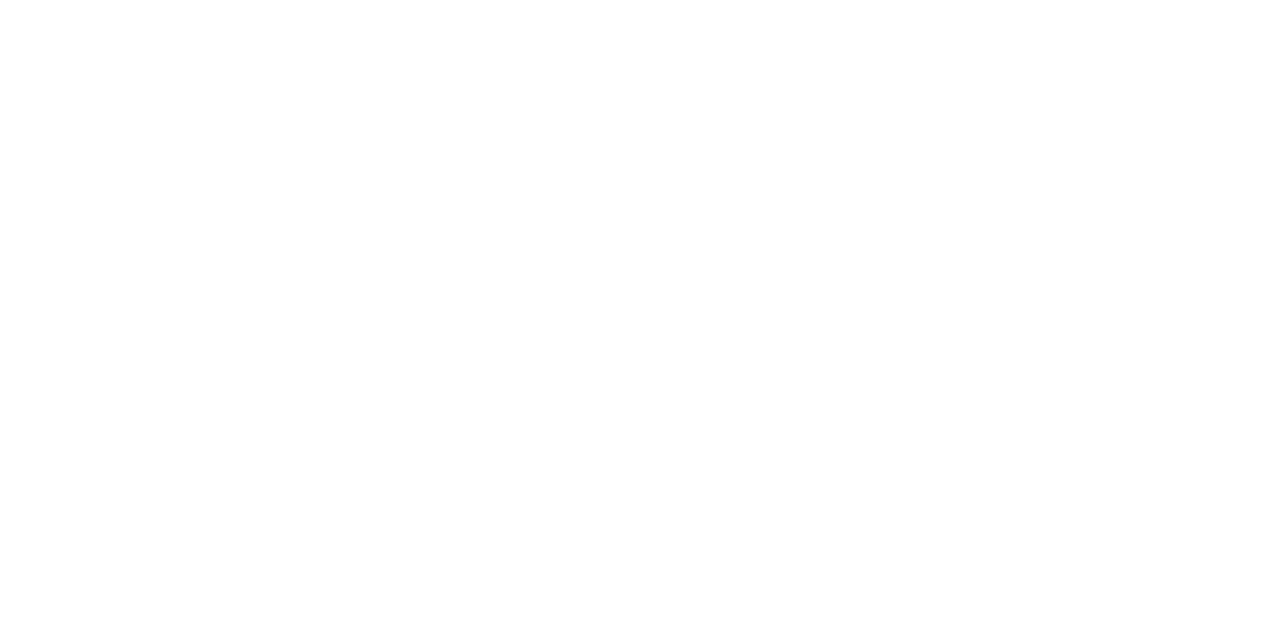
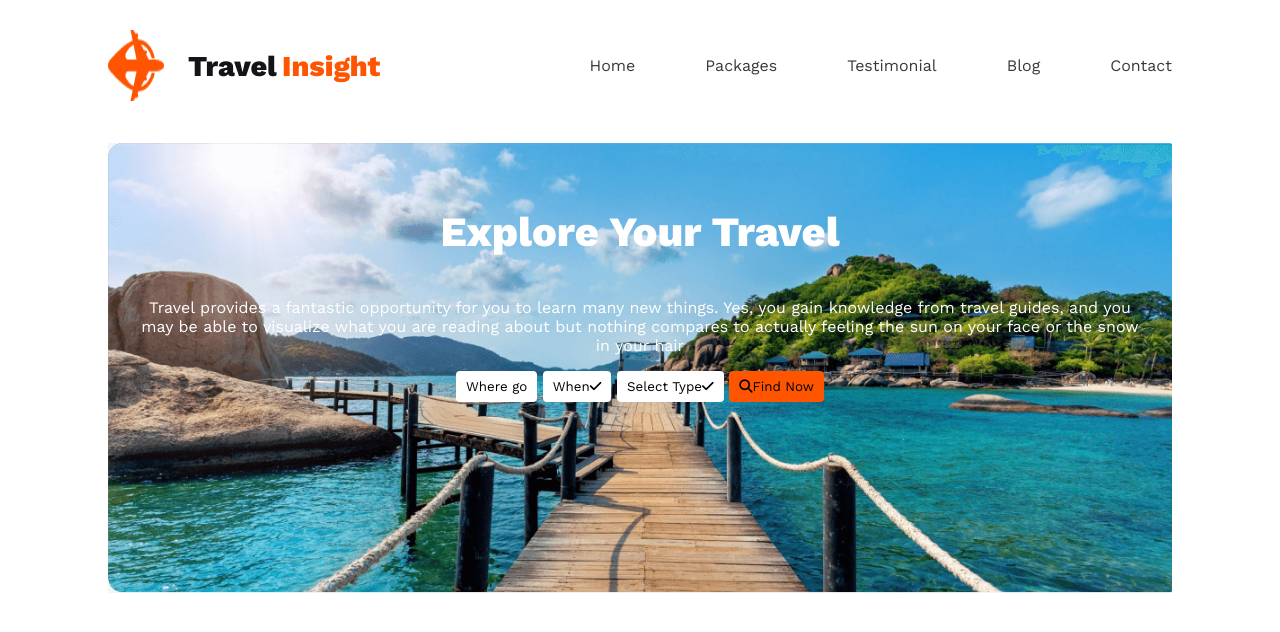
Before and after one commit to mdabdulhalimmasum/assignment2-repository, a plain HTML site: page index.html in a window 1280 px wide. Drawn offline with nearby package versions, Linux system fonts and the light colour scheme.

Commit message:
added navber and section 1

```diff
--- a/index.html
+++ b/index.html
@@ -5,13 +5,40 @@
     <meta name="viewport" content="width=device-width, initial-scale=1.0">
     <title>My Assignment 2</title>
     <link rel="stylesheet" href="styles.css">
+    <link rel="preconnect" href="https://fonts.googleapis.com">
+    <link rel="preconnect" href="https://fonts.gstatic.com" crossorigin>
+    <link href="https://fonts.googleapis.com/css2?family=Merriweather:wght@700&family=Mulish:wght@400;500;600;700&family=Work+Sans:wght@400;500;600;700;800&display=swap" rel="stylesheet">
+    <script src="https://kit.fontawesome.com/fb0849d32e.js" crossorigin="anonymous"></script>
 </head>
 <body>
    <header>
-
+     <nav>
+        <div class="nav-con">
+            <img src="Images/Group 40071 (2).png" alt="">
+            <h3><samp class="nav-h1">Travel</samp> <samp class="nav-h2">Insight</samp></h3>
+        </div>
+        <ul>
+            <li><a href="#">Home</a></li>
+            <li><a href="#">Packages</a></li>
+            <li><a href="#">Testimonial</a></li>
+            <li><a href="#">Blog</a></li>
+            <li><a href="#">Contact</a></li>
+        </ul>
+     </nav>
    </header>
    <main>
-
+     <section class="sec-1">
+        <div class="sec1-con">
+            <h3 class="sec1-h">Explore Your Travel</h3>
+            <p class="sec1-p">Travel provides a fantastic opportunity for you to learn many new things. Yes, you gain knowledge from travel guides, and you may be able to visualize what you are reading about but nothing compares to actually feeling the sun on your face or the snow in your hair</p>
+            <div>
+              <button class="sec1-b">Where go</button>
+              <button class="sec1-b">When<i class="fa-solid fa-check"></i></button>
+              <button class="sec1-b">Select Type<i class="fa-solid fa-check"></i></button>
+              <button class="button-primary"><i class="fa-solid fa-magnifying-glass"></i>Find Now</button>
+            </div>
+        </div>
+     </section>
    </main>
    <footer>
 
--- a/styles.css
+++ b/styles.css
@@ -0,0 +1,75 @@
+*{
+    font-family: 'Merriweather', serif;
+    font-family: 'Mulish', sans-serif;
+    font-family: 'Work Sans', sans-serif;
+}
+/* header section */
+nav{
+    display: flex;
+    justify-content: space-between;
+    margin: 30px 100px;
+}
+nav > ul{
+    display: flex;
+    gap: 70px;
+    align-items: center;
+}
+nav li{
+    list-style: none;
+}
+li a{
+    text-decoration: none;
+    color: #3A3A3A;
+    font-size: 1rem;
+}
+.nav-con{
+    display: flex;
+    gap: 1.5rem;
+}
+.nav-h1{
+    color: #131318;
+    font-size: 1.8rem;
+    font-weight: 800;
+}
+.nav-h2{
+    color: #FF5400;
+    font-size: 1.8rem;
+    font-weight: 800;
+}
+/* sec-1 */
+.sec-1{
+    margin: 30px 100px;
+    background-image: url(Images/Group\ 13\ \(1\)\ \(1\).png);
+    background-repeat: no-repeat;
+    background-size: cover;
+    height: 450px;
+}
+.sec1-con{
+    text-align: center;
+}
+.sec1-h{
+    color: #FFF;
+    font-size: 2.6rem;
+    font-weight: 800;
+    padding-top: 4rem;
+}
+.sec1-p{
+    color: #FFF;
+    font-size: 1rem;
+    font-weight: 400;
+    padding-top: -4rem;
+    padding-left: 2rem;
+    padding-right: 2rem;
+}
+.sec1-b{
+    border-radius: 4px;
+    background: #FFF;
+    padding: 8px 10px;
+    border: none;
+}
+.button-primary{
+    border-radius: 4px;
+    background: #FF5400;
+    padding: 8px 10px;
+    border: none;
+}
```
